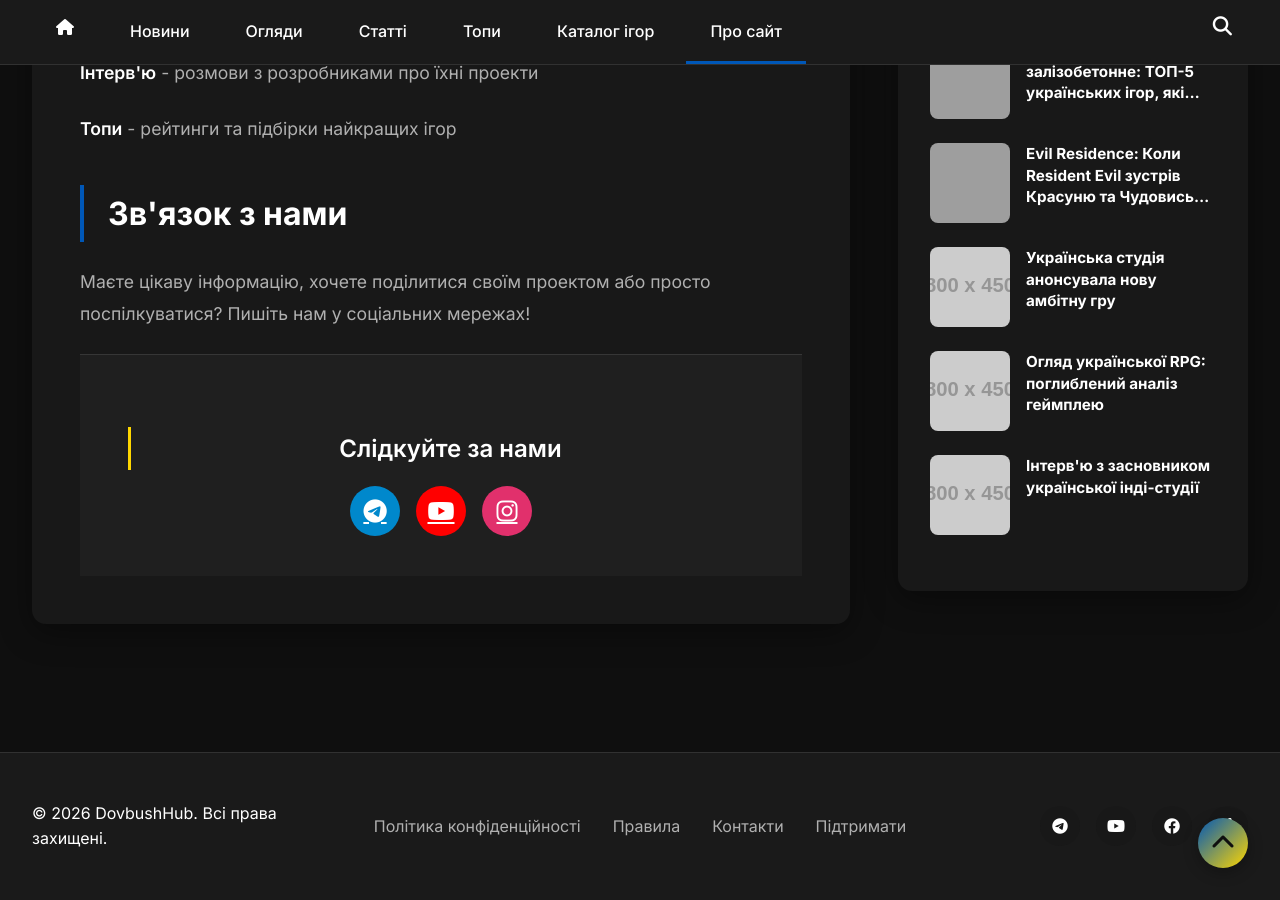
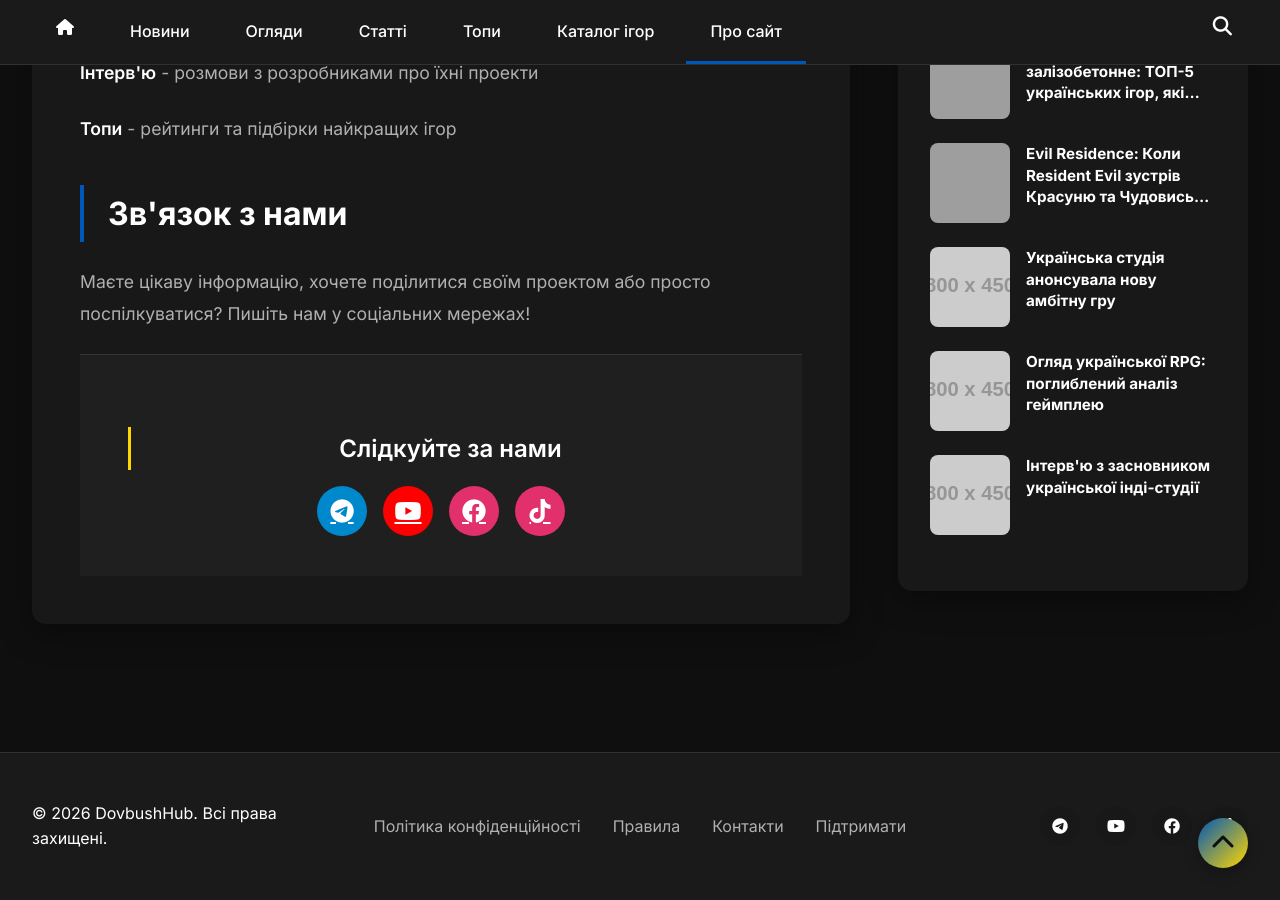
Before and after one commit to dovbush-media/dovbush-media.github.io, a Jekyll site: the page built from about.html, in a window 1280 px wide and 900 px high, scrolled down 1057 px. Built offline with Jekyll 4.4.1, drawn with Linux system fonts in a browser that asks for light colours; grey boxes are pictures that could not be loaded.

Commit message:
Update about.html

```diff
--- a/about.html
+++ b/about.html
@@ -57,8 +57,11 @@ description: Про DovbushHub - український ігровий блог
           <a href="https://youtube.com/@dovbushhub" class="share-btn" style="background: #ff0000;" target="_blank" rel="noopener">
             <i class="fab fa-youtube"></i>
           </a>
-          <a href="https://instagram.com/dovbushhub" class="share-btn" style="background: #e1306c;" target="_blank" rel="noopener">
-            <i class="fab fa-instagram"></i>
+          <a href="https://www.facebook.com/people/DovbushHub/61586958147850/" class="share-btn" style="background: #e1306c;" target="_blank" rel="noopener">
+            <i class="fab fa-facebook"></i>
+          </a>
+          <a href="https://tiktok.com/@dovbushhub" class="share-btn" style="background: #e1306c;" target="_blank" rel="noopener">
+            <i class="fab fa-tiktok"></i>
           </a>
         </div>
       </div>
```
